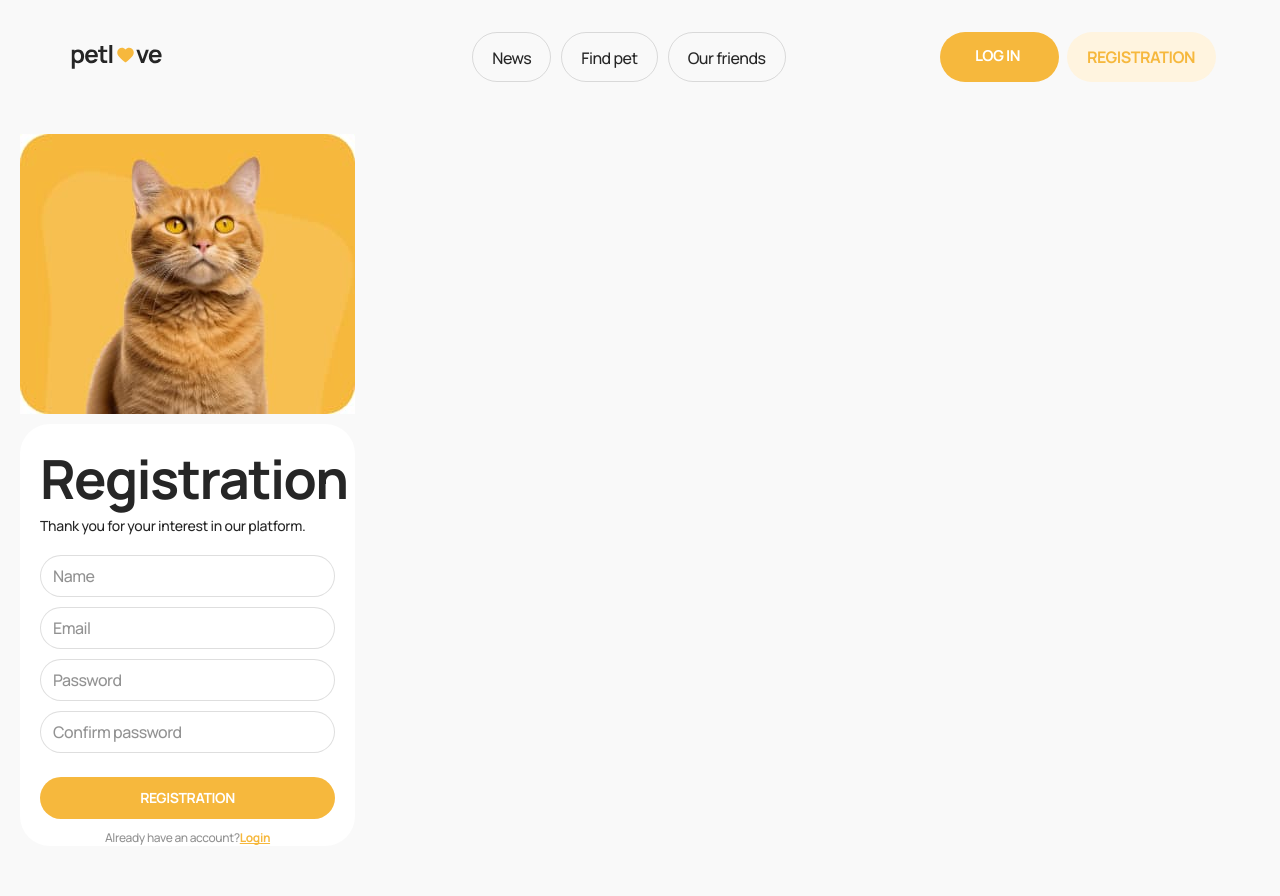
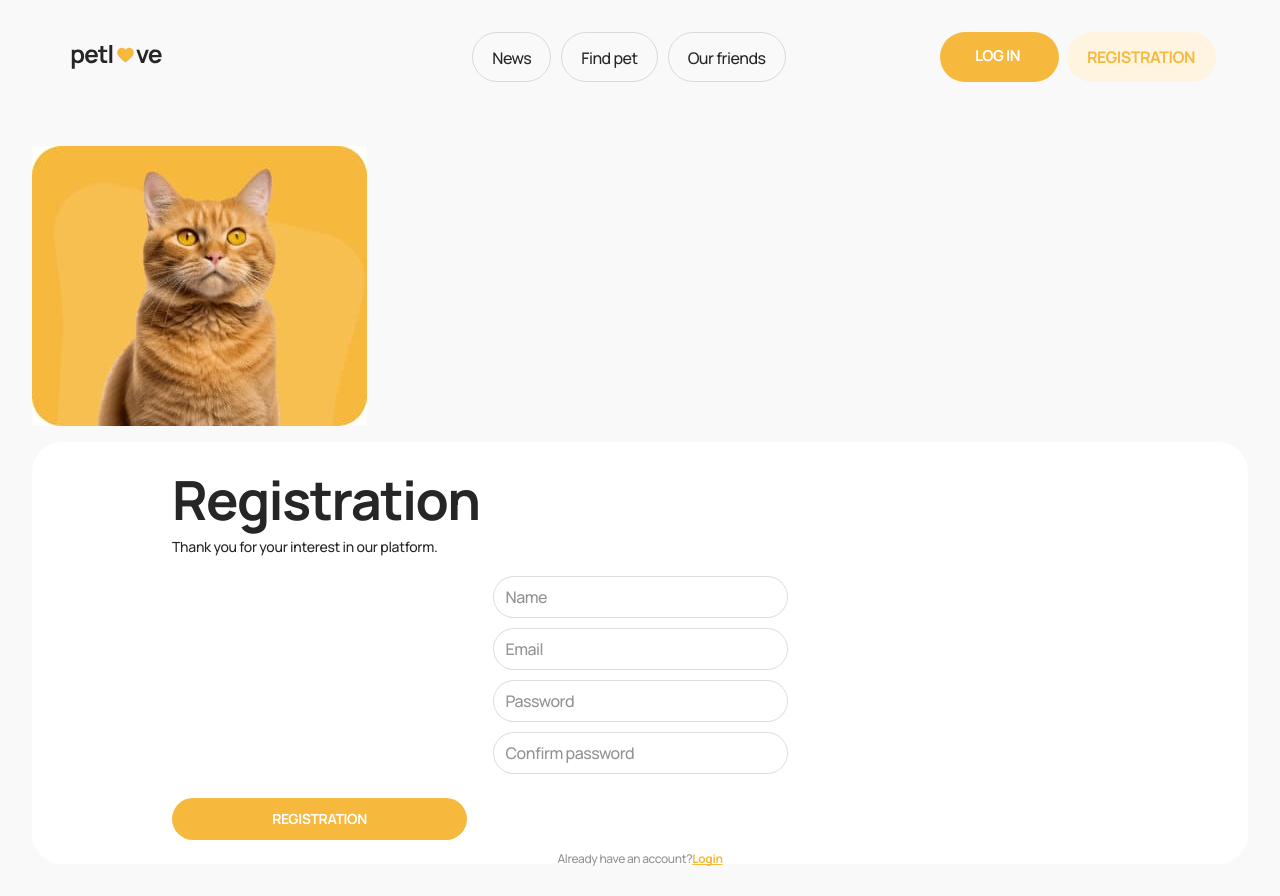
Before and after one commit to AlexandraKhalimon/pet-love-app, a Next.js app: page /register in a window 1280 px wide. Before the commit the page ends 866 px from the top, so only its background shows below. Built offline with nearby package versions, Linux system fonts and the light colour scheme.

Commit message:
style(register): add tablet styles

```diff
--- a/app/(public routes)/register/page.module.css
+++ b/app/(public routes)/register/page.module.css
@@ -19,3 +19,18 @@
     width: 100%;
   }
 }
+
+@media (min-width: 768px) {
+  .section {
+    padding: 32px;
+  }
+
+  .image {
+    margin-bottom: 16px;
+  }
+
+  .form {
+    padding: 30px 140px;
+    width: 100%;
+  }
+}
```
